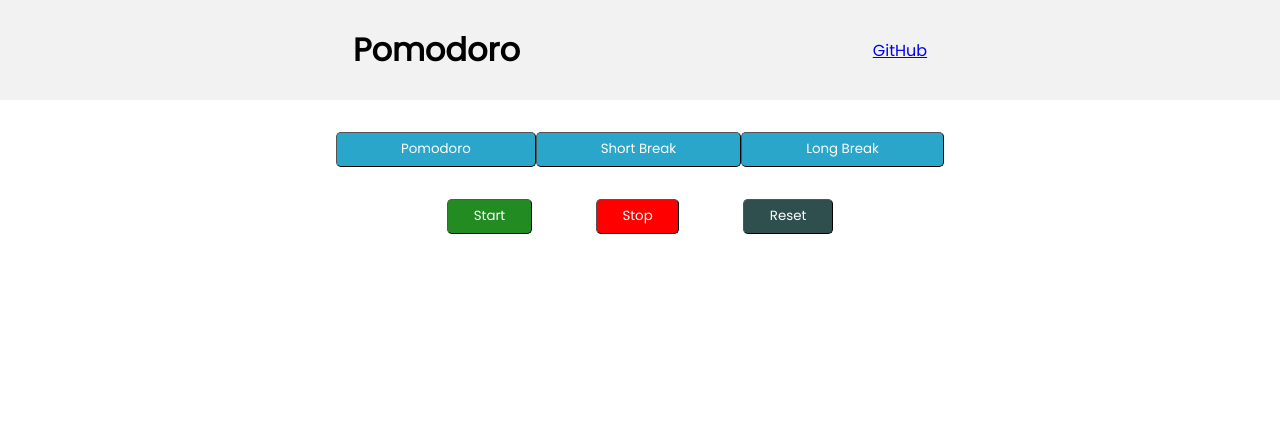
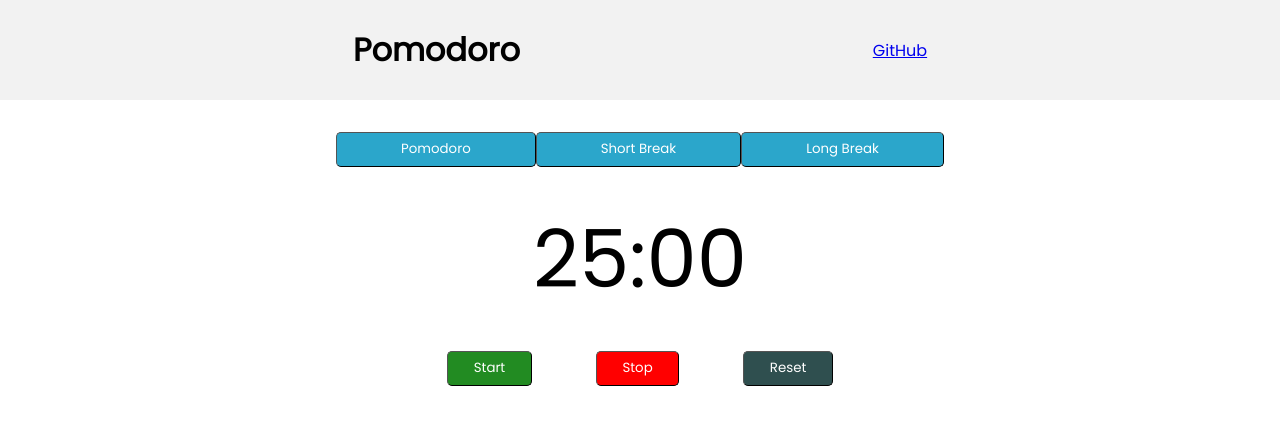
Before and after one commit to RyanTurner02/pomodoro, a plain HTML site: page index.html in a window 1280 px wide. Drawn offline with Linux system fonts and the light colour scheme.

Commit message:
Create timer section

```diff
--- a/css/styles.css
+++ b/css/styles.css
@@ -74,3 +74,9 @@
 #reset-button {
     background-color: darkslategray;
 }
+
+#timer {
+    font-size: 500%;
+    text-align: center;
+    margin-bottom: 2.5%;
+}
--- a/index.html
+++ b/index.html
@@ -27,6 +27,10 @@
                 <button type="button">Long Break</button>
             </div>
 
+            <div id="timer-container">
+                <p id="timer">25:00</p>
+            </div>
+
             <div id="control-buttons">
                 <button type="button" class="button" id="start-button">Start</button>
                 <button type="button" class="button" id="stop-button">Stop</button>
```
